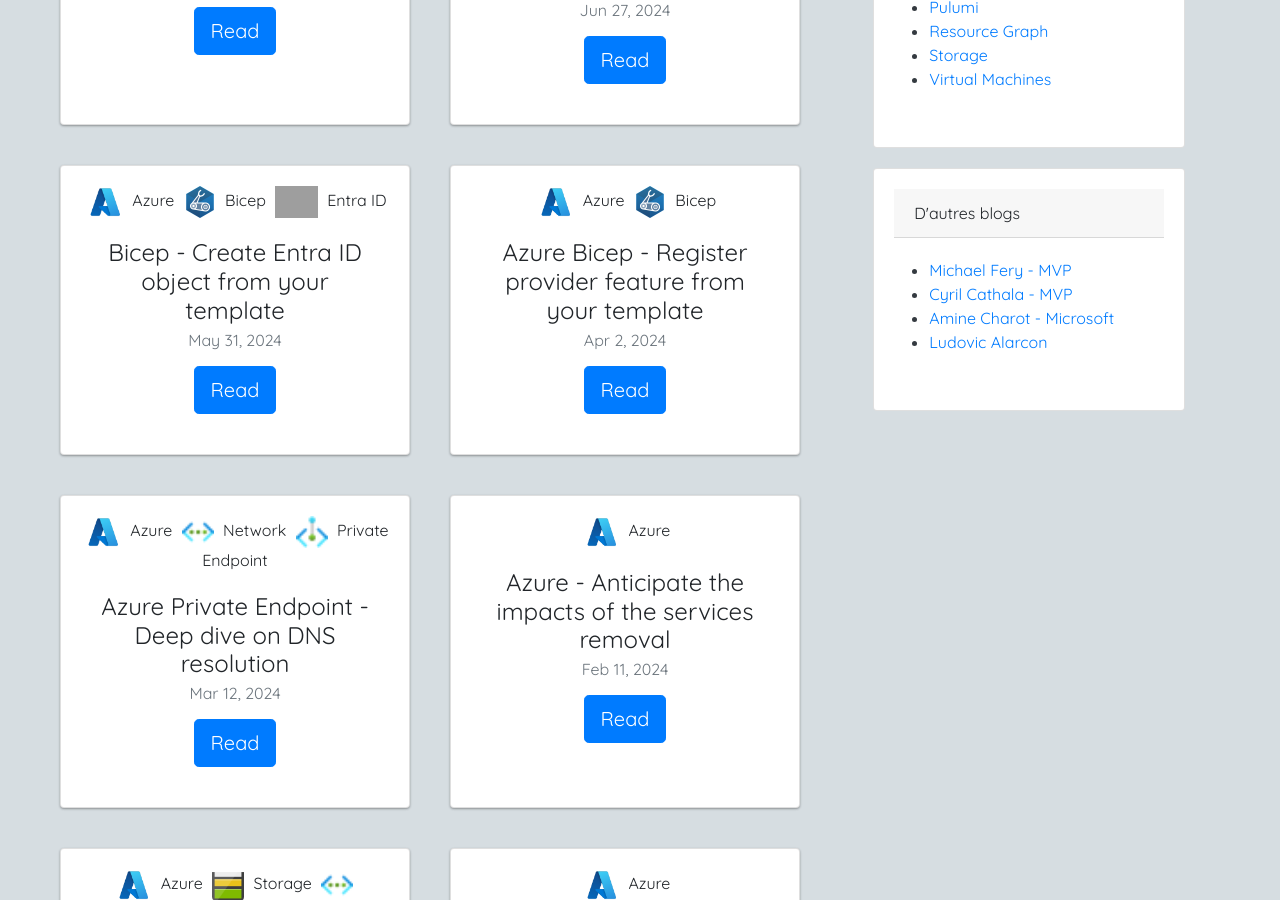
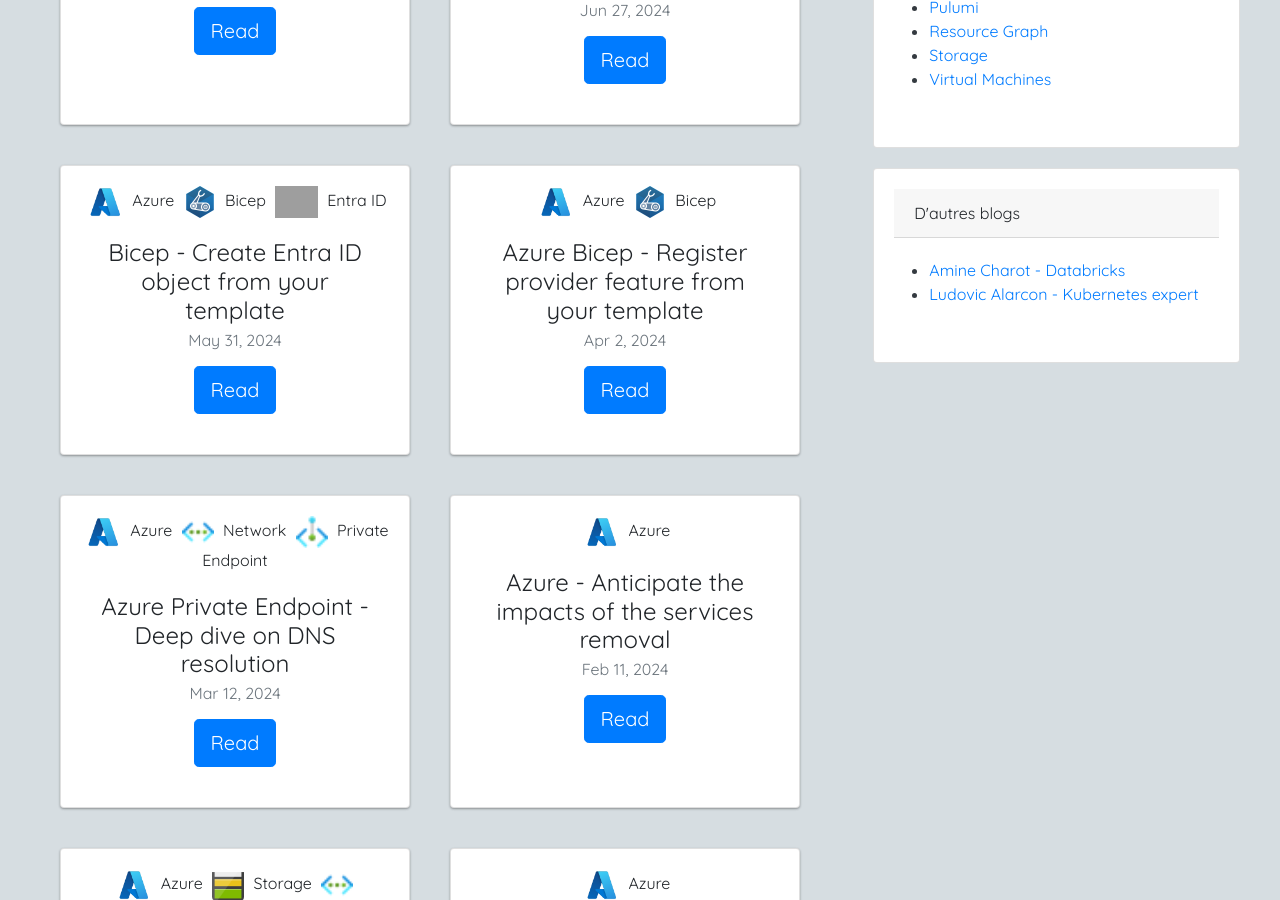
Before and after one commit to wilfriedwoivre/wilfriedwoivre.en.github.io, a Jekyll site: the page built from index.html, in a window 1280 px wide and 900 px high, scrolled down 750 px. Built offline with Jekyll 4.4.1, drawn with Linux system fonts in a browser that asks for light colours; nearby versions of some CDN libraries; the list of posts is cut into pages by our own code.

Commit message:
update links

```diff
--- a/_includes/links-list.html
+++ b/_includes/links-list.html
@@ -1,12 +1,6 @@
 <li class="tag-head">
-  <a href="http://mfery.com">Michael Fery - MVP</a>
+  <a href="https://medium.com/@charotamine">Amine Charot - Databricks</a>
 </li>
 <li class="tag-head">
-  <a href="http://cyril.cathala.org/">Cyril Cathala - MVP</a>
+  <a href="https://ludovic-alarcon.com/">Ludovic Alarcon - Kubernetes expert</a>
 </li>
-<li class="tag-head">
-  <a href="https://medium.com/@charotamine">Amine Charot - Microsoft</a>
-</li>
-<li class="tag-head">
-  <a href="https://ludovic-alarcon.com/">Ludovic Alarcon</a>
-</li>
```
